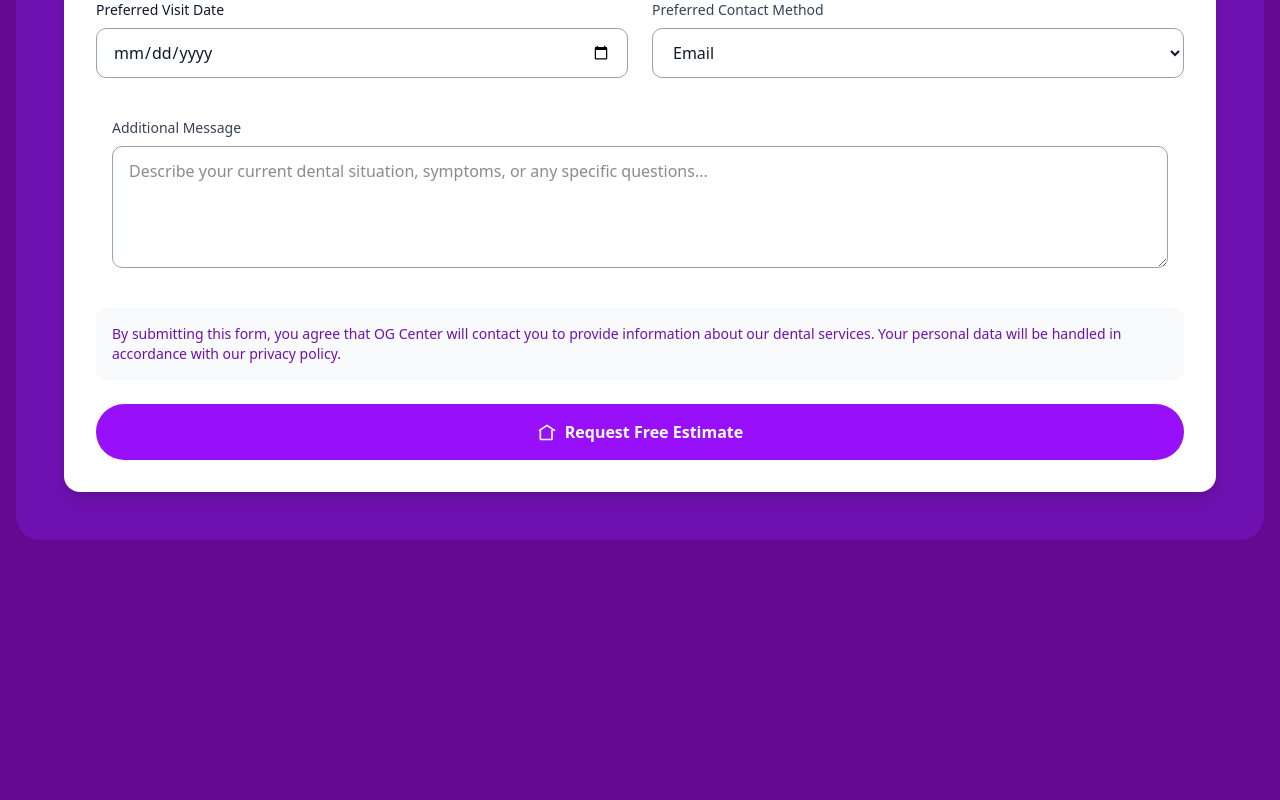
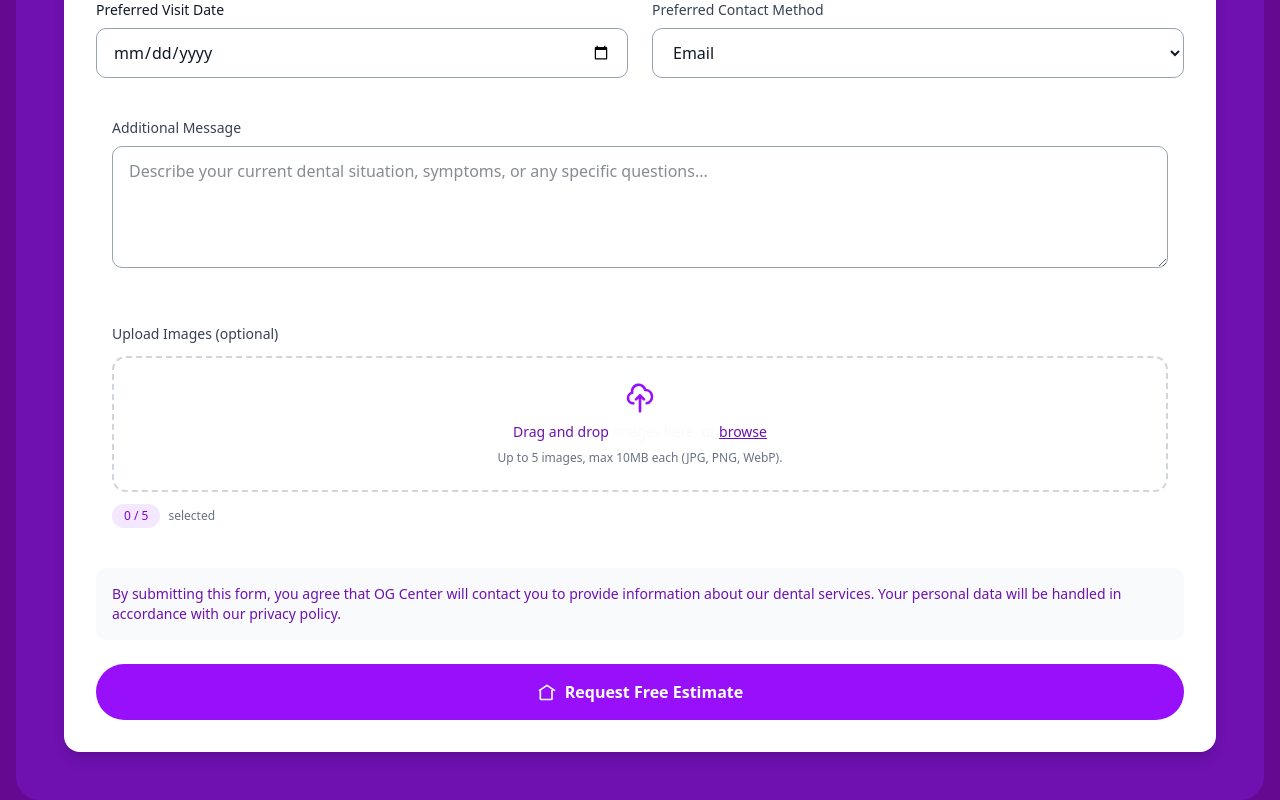
Before and after one commit to ocreamer888/dentalimplantcentercostarica, a Next.js app: page /free-estimate in a window 1280 px wide. Shown: the part 1738-2538 px from the top of the page. Before the commit the page ends 2278 px from the top, so only its background shows below. Built offline with nearby package versions, Linux system fonts and the light colour scheme.

Commit message:
fix: add image width and height to Image component

```diff
--- a/src/components/FreeEstimate/EstimateForm/index.tsx
+++ b/src/components/FreeEstimate/EstimateForm/index.tsx
@@ -1,6 +1,7 @@
 'use client';
-import React, { useState } from 'react';
+import React, { useRef, useState } from 'react';
 import { submitEstimate } from '@/lib/actions/estimateForm';
+import Image from 'next/image';
 
 
 const EstimateForm = () => {
@@ -25,6 +26,8 @@ const EstimateForm = () => {
   const [isSubmitting, setIsSubmitting] = useState(false);
   const [submitted, setSubmitted] = useState(false);
   const [error, setError] = useState('');
+  const fileInputRef = useRef<HTMLInputElement>(null);
+  const [isDragging, setIsDragging] = useState(false);
 
   const MAX_IMAGES = 5;
   const MAX_FILE_SIZE = 10 * 1024 * 1024; // 10MB
@@ -52,9 +55,7 @@ const EstimateForm = () => {
     }));
   };
 
-  const handleImageUpload = (e: React.ChangeEvent<HTMLInputElement>) => {
-    const files = Array.from(e.target.files ?? []);
-
+  const addFiles = (files: File[]) => {
     if (images.length + files.length > MAX_IMAGES) {
       setError(`Max ${MAX_IMAGES} permited images.`);
       return;
@@ -68,12 +69,10 @@ const EstimateForm = () => {
         errors.push(`${file.name}: Not valid format. Use JPG, PNG o WebP`);
         return;
       }
-
       if (file.size > MAX_FILE_SIZE) {
         errors.push(`${file.name}: File is too large. Maximum 10MB`);
         return;
       }
-
       validFiles.push(file);
     });
 
@@ -85,11 +84,11 @@ const EstimateForm = () => {
     validFiles.forEach(file => {
       const reader = new FileReader();
       reader.onload = (e) => {
-        setImages((prev: typeof images) => [
+        setImages(prev => [
           ...prev,
           {
             id: Date.now() + Math.random(),
-            file: file,
+            file,
             preview: e.target && typeof e.target.result === 'string' ? e.target.result : '',
             name: file.name,
             size: file.size
@@ -100,6 +99,27 @@ const EstimateForm = () => {
     });
 
     setError('');
+  };
+
+  const handleImageUpload = (e: React.ChangeEvent<HTMLInputElement>) => {
+    addFiles(Array.from(e.target.files ?? []));
+  };
+
+  const onDragOver = (e: React.DragEvent<HTMLDivElement>) => {
+    e.preventDefault();
+    setIsDragging(true);
+  };
+
+  const onDragLeave = (e: React.DragEvent<HTMLDivElement>) => {
+    e.preventDefault();
+    setIsDragging(false);
+  };
+
+  const onDrop = (e: React.DragEvent<HTMLDivElement>) => {
+    e.preventDefault();
+    setIsDragging(false);
+    const files = Array.from(e.dataTransfer.files ?? []);
+    if (files.length) addFiles(files);
   };
 
   const removeImage = (imageId: number) => {
@@ -398,6 +418,86 @@ const EstimateForm = () => {
                     />
                   </div>
 
+                  <div className="flex flex-col gap-3 p-4">
+                    <label className="block text-sm font-medium text-gray-700">
+                      Upload Images (optional)
+                    </label>
+
+                    <div
+                      onDragOver={onDragOver}
+                      onDragLeave={onDragLeave}
+                      onDrop={onDrop}
+                      onClick={() => fileInputRef.current?.click()}
+                      className={[
+                        "w-full cursor-pointer rounded-xl border-2 border-dashed p-6 transition",
+                        "bg-white",
+                        isDragging ? "border-purple-500 bg-purple-50 ring-2 ring-purple-200" : "border-gray-300 hover:border-purple-400"
+                      ].join(" ")}
+                    >
+                      <div className="flex flex-col items-center justify-center gap-2 text-center">
+                        <svg xmlns="http://www.w3.org/2000/svg" className="h-8 w-8 text-purple-600" viewBox="0 0 24 24" fill="none" stroke="currentColor">
+                          <path strokeLinecap="round" strokeLinejoin="round" strokeWidth="2" d="M7 16a4 4 0 01-.88-7.903A5 5 0 1115.9 6L16 6a5 5 0 011 9.9M15 13l-3-3m0 0l-3 3m3-3v12" />
+                        </svg>
+                        <div className="text-sm">
+                          <span className="font-medium text-purple-800">Drag and drop</span> images here, or <span className="font-medium text-purple-800 underline">browse</span>
+                        </div>
+                        <p className="text-xs text-gray-500">
+                          Up to {MAX_IMAGES} images, max 10MB each (JPG, PNG, WebP).
+                        </p>
+                      </div>
+                      <input
+                        ref={fileInputRef}
+                        id="images"
+                        type="file"
+                        multiple
+                        accept="image/jpeg,image/jpg,image/png,image/webp"
+                        onChange={handleImageUpload}
+                        className="hidden"
+                      />
+                    </div>
+
+                    <div className="flex items-center justify-between text-xs text-gray-600">
+                      <span className="inline-flex items-center gap-2">
+                        <span className="inline-flex h-6 items-center rounded-full bg-purple-100 px-3 font-medium text-purple-700">
+                          {images.length} / {MAX_IMAGES}
+                        </span>
+                        <span className="text-gray-500">selected</span>
+                      </span>
+                    </div>
+
+                    {images.length > 0 && (
+                      <ul className="grid grid-cols-2 sm:grid-cols-3 md:grid-cols-4 gap-4">
+                        {images.map(img => (
+                          <li key={img.id} className="group relative overflow-hidden rounded-xl border bg-white">
+                            <Image
+                              src={img.preview}
+                              alt={img.name}
+                              width={100}
+                              height={100}
+                              className="h-28 w-full object-cover transition-transform duration-200 group-hover:scale-[1.02]"
+                            />
+                            <button
+                              type="button"
+                              onClick={() => removeImage(img.id)}
+                              className="absolute top-2 right-2 inline-flex h-7 w-7 items-center justify-center rounded-full bg-white/90 text-gray-700 shadow-sm ring-1 ring-black/5 hover:bg-white"
+                              aria-label={`Remove ${img.name}`}
+                              title="Remove"
+                            >
+                              <svg xmlns="http://www.w3.org/2000/svg" className="h-4 w-4" viewBox="0 0 24 24" fill="none" stroke="currentColor">
+                                <path strokeLinecap="round" strokeLinejoin="round" strokeWidth="2" d="M6 18L18 6M6 6l12 12" />
+                              </svg>
+                            </button>
+                            <div className="p-2">
+                              <p className="truncate text-sm font-medium text-gray-800">{img.name}</p>
+                              <p className="text-xs text-gray-500">{formatFileSize(img.size)}</p>
+                            </div>
+                            <div className="pointer-events-none absolute inset-0 bg-gradient-to-t from-black/30 to-transparent opacity-0 transition-opacity duration-200 group-hover:opacity-100" />
+                          </li>
+                        ))}
+                      </ul>
+                    )}
+                  </div>
+
                   <div className="bg-gray-50 p-4 rounded-lg">
                     <p className="text-sm text-purple-800">
                       By submitting this form, you agree that OG Center will contact you to provide information about our dental services. Your personal data will be handled in accordance with our privacy policy.
--- a/src/lib/performance.ts
+++ b/src/lib/performance.ts
@@ -1,3 +1,8 @@
+interface LayoutShift extends PerformanceEntry {
+  value: number;
+  hadRecentInput: boolean;
+}
+
 export function measurePerformance() {
   if (typeof window !== 'undefined') {
     // Measure LCP
@@ -18,8 +23,8 @@ export function measurePerformance() {
     new PerformanceObserver((list) => {
       let clsValue = 0;
       for (const entry of list.getEntries()) {
-        if (!entry.hadRecentInput) {
-          clsValue += (entry as any).value;
+        if (!(entry as LayoutShift).hadRecentInput) {
+          clsValue += (entry as LayoutShift).value;
         }
       }
       console.log('CLS:', clsValue);
```
